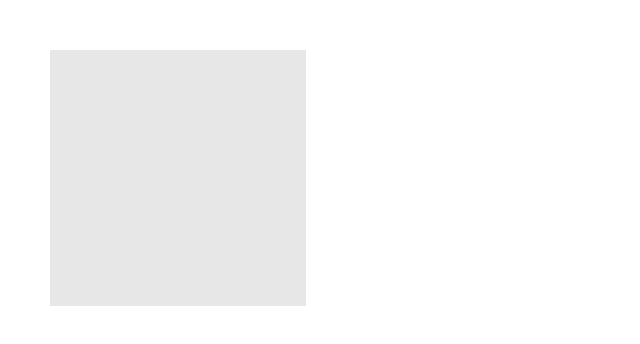
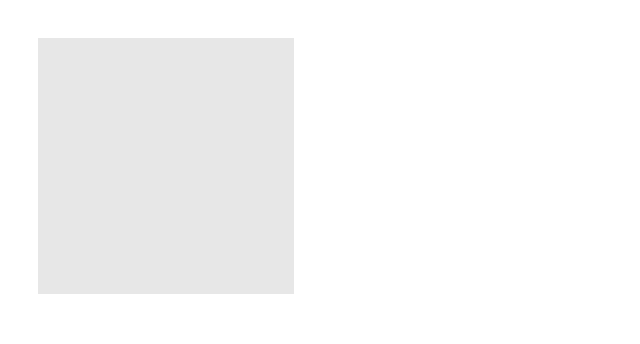
Before and after one commit to bhavanapanduru/profiles-react, a React (Create React App) app: page / in a window 1280 px wide. Shown: the top 344 px of the page, without its empty margins (0-640 px from the left). Built offline with nearby package versions, Linux system fonts and the light colour scheme.

Commit message:
Change margin px to vw

```diff
--- a/src/components/ProfileCard/ProfileCardComponent.css
+++ b/src/components/ProfileCard/ProfileCardComponent.css
@@ -1,6 +1,6 @@
 .card {
     position: absolute;
-    margin: 50px;
+    margin: 3vw;
     width: 20vw;
     height: 20vw;
     background-color: rgb(231, 231, 231);
```
